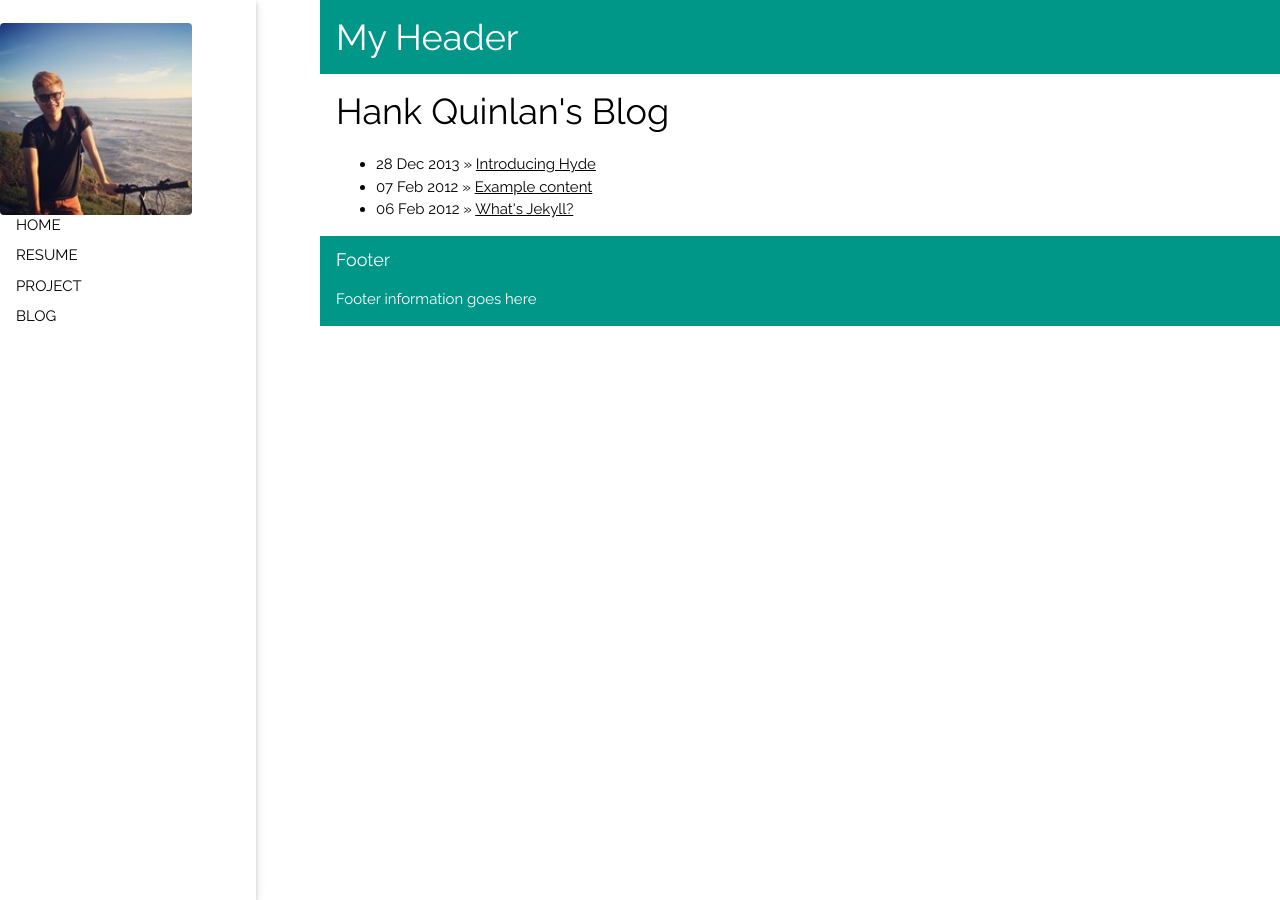
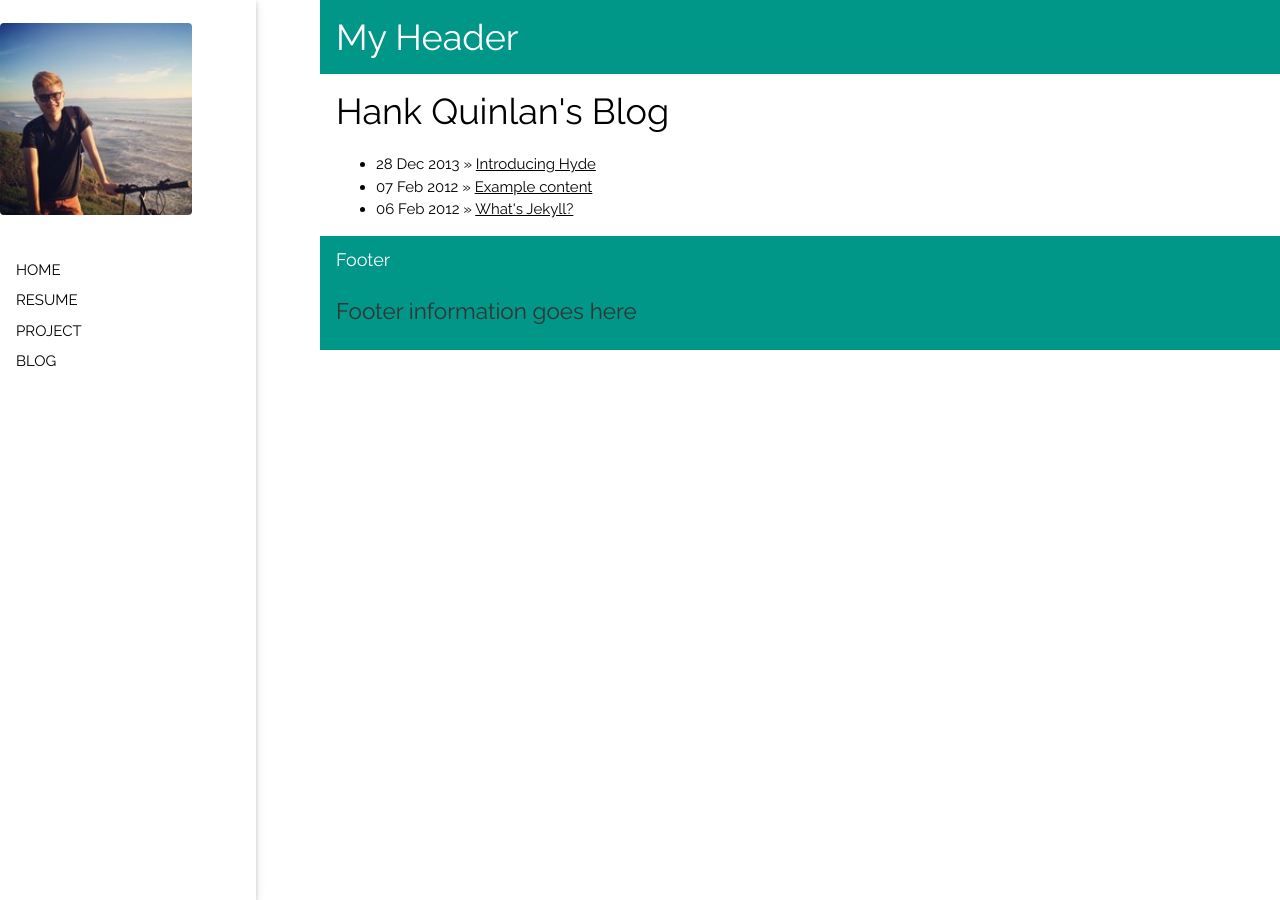
Before and after one commit to binhanxu/binhanxu.github.io, a Jekyll site: the page built from index.html, in a window 1280 px wide. Built offline with Jekyll 4.4.1, drawn with Linux system fonts in a browser that asks for light colours; nearby versions of some CDN libraries.

Commit message:
Update default.html

```diff
--- a/_layouts/default.html
+++ b/_layouts/default.html
@@ -8,6 +8,7 @@
 <title>W3.CSS</title>
 <meta name="viewport" content="width=device-width, initial-scale=1">
 <link rel="stylesheet" href="/css/w3.css">
+<link rel="stylesheet" href="/css/main.css">
 <link rel="stylesheet" href="https://fonts.googleapis.com/css?family=Raleway">
 <link rel="stylesheet" href="http://cdnjs.cloudflare.com/ajax/libs/font-awesome/4.6.3/css/font-awesome.min.css">
 
@@ -19,6 +20,8 @@ html,body,h1,h2,h3,h4,h5 {font-family: "Raleway", sans-serif}
 <nav class="w3-sidenav w3-white w3-card-2" style="width:20%">
   <br>
   <img src="/css/profile.jpg" class="w3-round" alt="profile" style="width:75%" align="middle">
+  <br>
+  <br>
   <br>
   <a href="index.html">HOME</a>
   <a href="/resume/index.html">RESUME</a>
```
